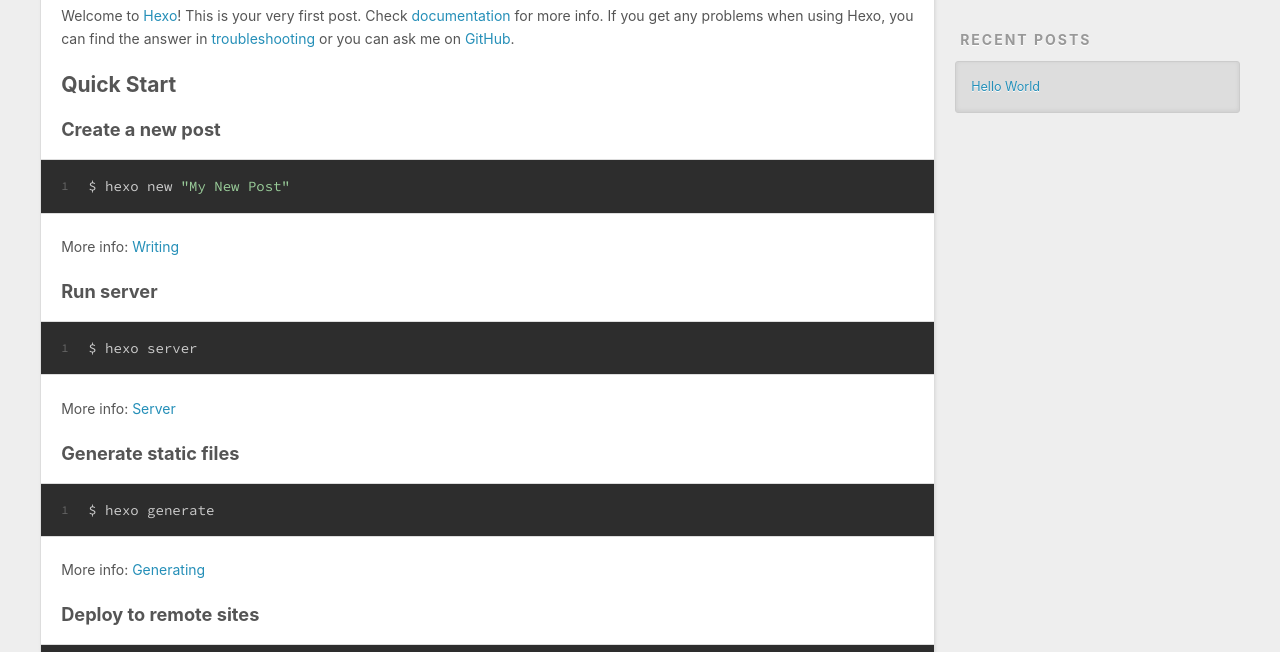
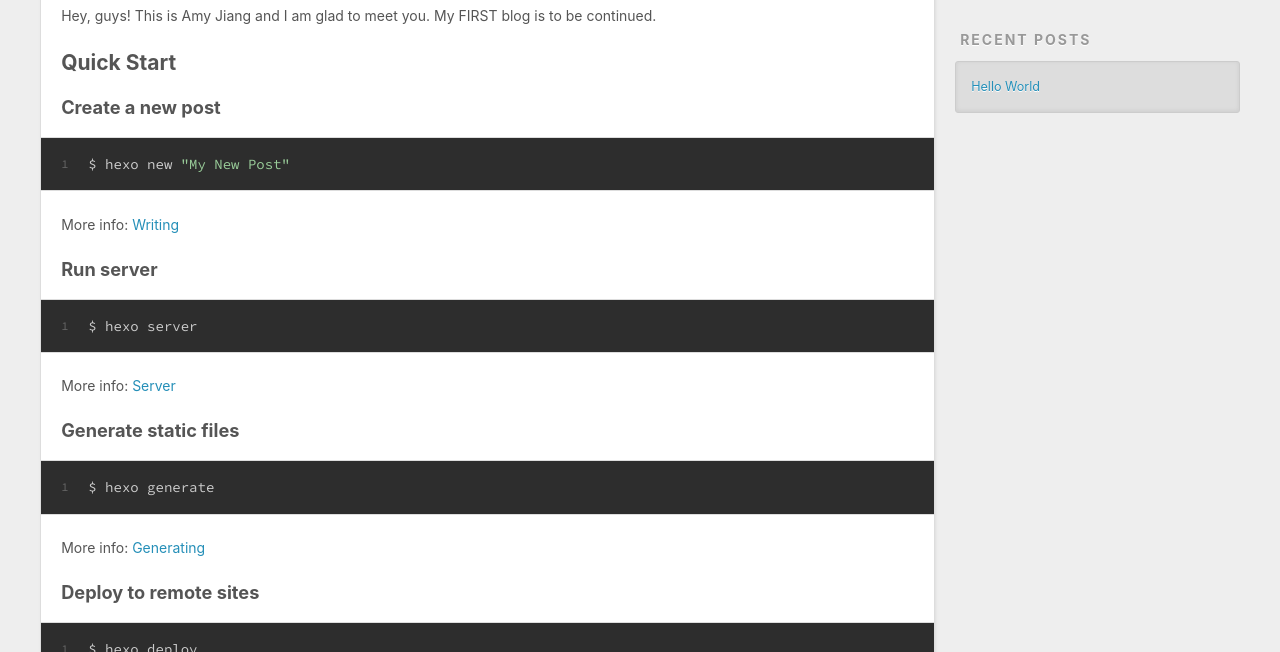
Before and after one commit to Amyjiang-minyang/Amyjiang-minyang.github.io, a plain HTML site: page 2019/12/24/hello-world/index.html in a window 1280 px wide. Shown: the part 448-1100 px from the top of the page. Drawn offline with nearby package versions, Linux system fonts and the light colour scheme.

Commit message:
Site updated: 2019-12-24 03:06:00

```diff
--- a/2019/12/24/hello-world/index.html
+++ b/2019/12/24/hello-world/index.html
@@ -7,15 +7,15 @@
 
   <title>Hello World | Hexo</title>
   <meta name="viewport" content="width=device-width, initial-scale=1, maximum-scale=1">
-  <meta name="description" content="Welcome to Hexo! This is your very first post. Check documentation for more info. If you get any problems when using Hexo, you can find the answer in troubleshooting or you can ask me on GitHub. Quick">
+  <meta name="description" content="Hey, guys! This is Amy Jiang and I am glad to meet you. My FIRST blog is to be continued.  Quick StartCreate a new post1$ hexo new &quot;My New Post&quot;  More info: Writing Run server1$ hexo server  More info">
 <meta property="og:type" content="article">
 <meta property="og:title" content="Hello World">
 <meta property="og:url" content="http://yoursite.com/2019/12/24/hello-world/index.html">
 <meta property="og:site_name" content="Hexo">
-<meta property="og:description" content="Welcome to Hexo! This is your very first post. Check documentation for more info. If you get any problems when using Hexo, you can find the answer in troubleshooting or you can ask me on GitHub. Quick">
+<meta property="og:description" content="Hey, guys! This is Amy Jiang and I am glad to meet you. My FIRST blog is to be continued.  Quick StartCreate a new post1$ hexo new &quot;My New Post&quot;  More info: Writing Run server1$ hexo server  More info">
 <meta property="og:locale" content="en_US">
 <meta property="article:published_time" content="2019-12-23T18:48:27.145Z">
-<meta property="article:modified_time" content="2019-12-23T18:48:27.145Z">
+<meta property="article:modified_time" content="2019-12-23T19:05:30.517Z">
 <meta property="article:author" content="John Doe">
 <meta name="twitter:card" content="summary">
 
@@ -88,7 +88,7 @@
 
     <div class="article-entry" itemprop="articleBody">
 
-        <p>Welcome to <a href="https://hexo.io/" target="_blank" rel="noopener">Hexo</a>! This is your very first post. Check <a href="https://hexo.io/docs/" target="_blank" rel="noopener">documentation</a> for more info. If you get any problems when using Hexo, you can find the answer in <a href="https://hexo.io/docs/troubleshooting.html" target="_blank" rel="noopener">troubleshooting</a> or you can ask me on <a href="https://github.com/hexojs/hexo/issues" target="_blank" rel="noopener">GitHub</a>.</p>
+        <p>Hey, guys! This is Amy Jiang and I am glad to meet you. My FIRST blog is to be continued. </p>
 <h2 id="Quick-Start"><a href="#Quick-Start" class="headerlink" title="Quick Start"></a>Quick Start</h2><h3 id="Create-a-new-post"><a href="#Create-a-new-post" class="headerlink" title="Create a new post"></a>Create a new post</h3><figure class="highlight bash"><table><tr><td class="gutter"><pre><span class="line">1</span><br></pre></td><td class="code"><pre><span class="line">$ hexo new <span class="string">"My New Post"</span></span><br></pre></td></tr></table></figure>
 
 <p>More info: <a href="https://hexo.io/docs/writing.html" target="_blank" rel="noopener">Writing</a></p>
```
Also changed, not shown: index.html (+1 -1 lines).
